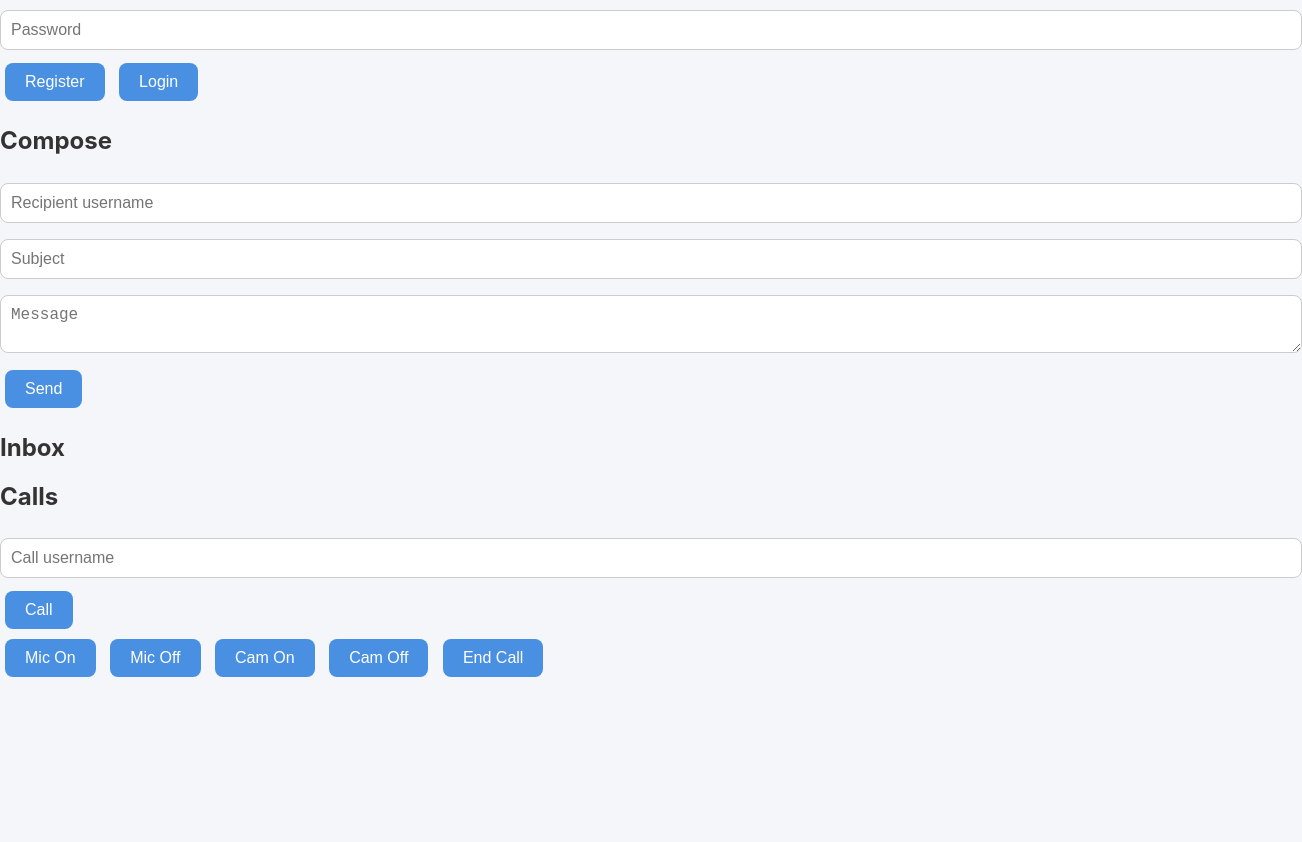
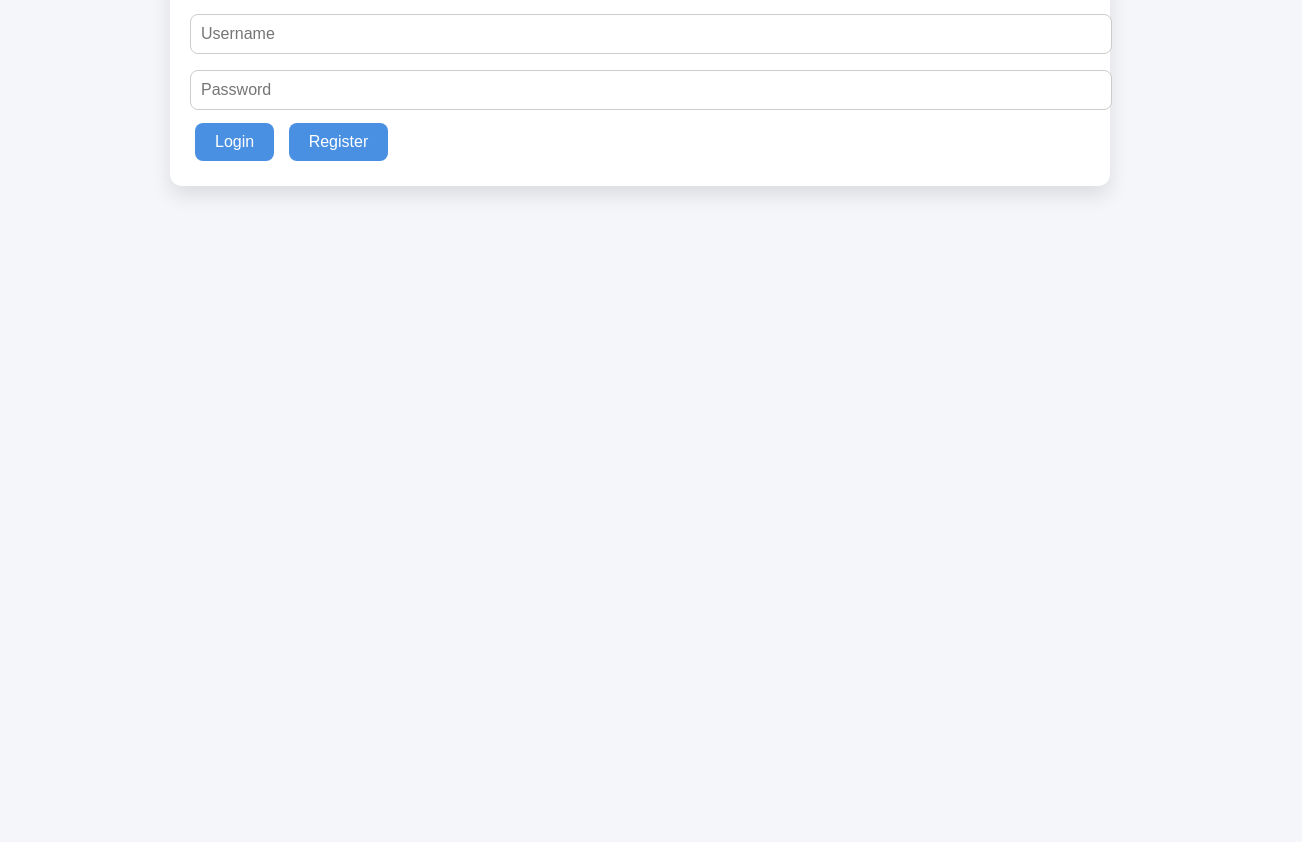
Before and after one commit to SkyMonder/SkyMail, a plain HTML site: page frontend/index.html in a window 1280 px wide. Shown: the part 136-978 px from the top of the page, 1302 px wide, since content can reach past the window. After the commit the page ends 800 px from the top, so only its background shows below. Drawn offline with nearby package versions, Linux system fonts and the light colour scheme.

Commit message:
Update index.html

```diff
--- a/frontend/index.html
+++ b/frontend/index.html
@@ -1,46 +1,20 @@
-<!doctype html>
+<!DOCTYPE html>
 <html>
 <head>
   <meta charset="utf-8">
-  <title>SkyMail</title>
+  <title>SkyMail Login</title>
   <link rel="stylesheet" href="style.css">
 </head>
 <body>
-  <h1>SkyMail</h1>
-  <div>
-    <input id="username" placeholder="Username">
-    <input id="password" placeholder="Password" type="password">
-    <button onclick="register()">Register</button>
-    <button onclick="login()">Login</button>
+  <div class="container">
+    <h1>SkyMail</h1>
+    <div id="auth">
+      <input id="username" placeholder="Username">
+      <input id="password" type="password" placeholder="Password">
+      <button onclick="login()">Login</button>
+      <button onclick="register()">Register</button>
+    </div>
   </div>
-  <h2>Compose</h2>
-  <div>
-    <input id="to" placeholder="Recipient username">
-    <input id="subject" placeholder="Subject">
-    <textarea id="body" placeholder="Message"></textarea>
-    <button onclick="send()">Send</button>
-  </div>
-  <h2>Inbox</h2>
-  <div id="inbox"></div>
-
-  <h2>Calls</h2>
-  <div>
-    <input id="callTo" placeholder="Call username">
-    <button onclick="startCall()">Call</button>
-  </div>
-  <div class="call-controls">
-    <button onclick="enableMic()">Mic On</button>
-    <button onclick="disableMic()">Mic Off</button>
-    <button onclick="enableCam()">Cam On</button>
-    <button onclick="disableCam()">Cam Off</button>
-    <button onclick="endCall()">End Call</button>
-  </div>
-  <div>
-    <video id="localVideo" autoplay muted></video>
-    <video id="remoteVideo" autoplay></video>
-  </div>
-
-  <script src="https://cdn.socket.io/4.7.2/socket.io.min.js"></script>
-  <script src="call.js"></script>
+  <script src="app.js"></script>
 </body>
 </html>
```
